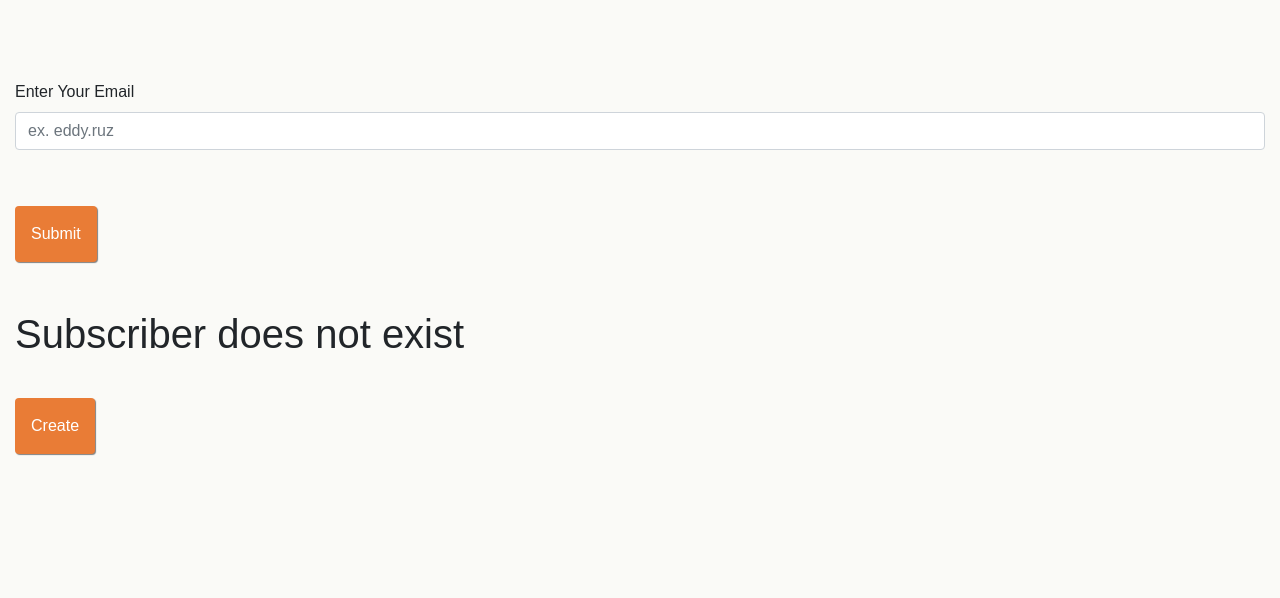
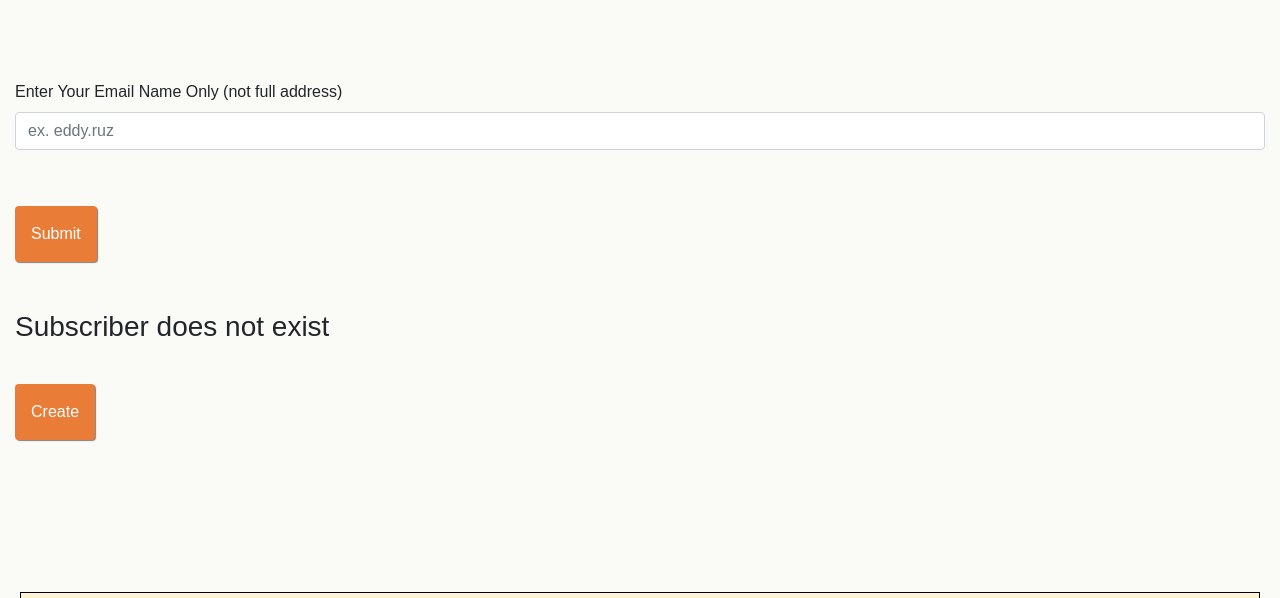
Before and after one commit to stephig85/hackathon-project-canary, a Flask app: page /subscriber in a window 1280 px wide. Shown: the part 112-710 px from the top of the page. Run offline with Flask 2, Linux system fonts and the light colour scheme; some libraries are stand-ins or nearby versions.

Commit message:
subscriber styling

```diff
--- a/templates/subscriber.html
+++ b/templates/subscriber.html
@@ -44,7 +44,7 @@
     <div class="container-fluid">
 
         <div class="form-group">
-          <label id="chooseSubscriber">Enter Your Email</label>
+          <label id="chooseSubscriber">Enter Your Email Name Only (not full address)</label>
           <input type="text" class="form-control" id="subscriberName" aria-describedby="Choose Subscriber"
             placeholder="ex. eddy.ruz">
           <br />
@@ -81,10 +81,10 @@
       <label id="chooseSubscriber">Add Subscription</label>
       <input type="text" class="form-control" id="clientName" aria-describedby="Choose Client"
         placeholder="ex. csttires">
-      <br>
+      <br />
       <button type="button" class="btn btn-primary" onclick="addSubscription(); return false;">Submit</button>
       {% else %}
-      <h1>Subscriber does not exist</h1>
+      <h3>Subscriber does not exist</h3>
       <button type="button" class="btn btn-primary" onclick="newSubscriber(); return false;">Create</button>
     </div>
     {% endif %}
```
